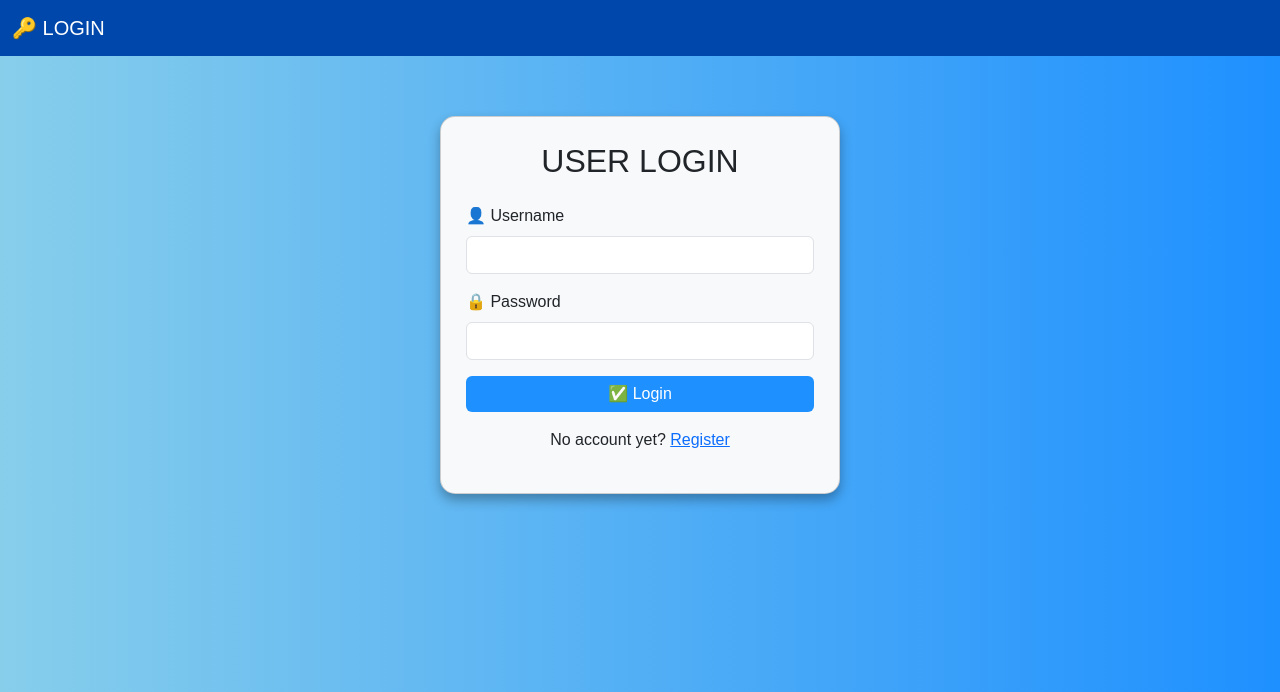
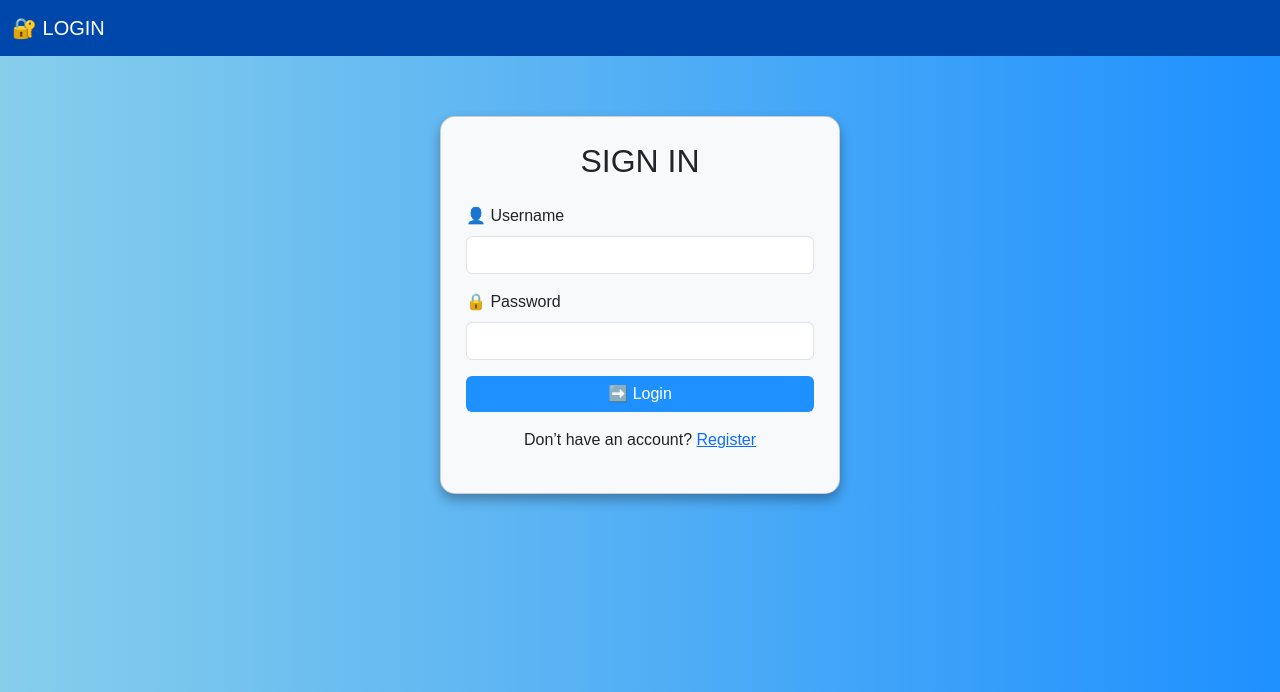
Before and after one commit to DEL222-create/magundayao_radel, a CodeIgniter app: page / in a window 1280 px wide. Shown: the top 692 px of the page. Run offline with CodeIgniter, Linux system fonts and the light colour scheme; data that the repository does not hold is empty; some libraries are stand-ins or nearby versions.

Commit message:
First Commit

```diff
--- a/app/models/UserModel.php
+++ b/app/models/UserModel.php
@@ -13,12 +13,12 @@ class UserModel extends Model
 
   public function getUserByUsername($username)
     {
-    $query = $this->db->table($this->table)
-                      ->where('username', $username)
-                      ->get();
+        $builder = $this->db->table($this->table)
+                            ->where('username', $username);
 
+        $query = $builder->get();
 
-    if ($query->getNumRows() > 0) {
+        if ($query && $query->getNumRows() > 0) {
             return $query->getRowArray();
         }
 
@@ -29,12 +29,7 @@ class UserModel extends Model
     // Insert user (register)
   public function insertUser($data)
     {
-    return $this->db->table($this->table)->insert([
-        'username' => $data['username'],
-        'email'    => $data['email'],
-        'password' => password_hash($data['password'], PASSWORD_DEFAULT),
-        'role'     => $data['role'],
-    ]);
+        return $this->db->table($this->table)->insert($data);
     }
 
 
--- a/app/views/auth/login.php
+++ b/app/views/auth/login.php
@@ -55,20 +55,14 @@ if ($_SERVER['REQUEST_METHOD'] === 'POST') {
   </style>
 </head>
 <body>
-  <nav class="navbar navbar-dark">
+ <nav class="navbar navbar-dark">
     <div class="container-fluid">
-      <a class="navbar-brand" href="/">🔑 LOGIN</a>
+      <a class="navbar-brand" href="/">🔐 LOGIN</a>
     </div>
   </nav>
 
   <div class="card">
-    <h2 class="text-center text-dark mb-4">USER LOGIN</h2>
-
-    <!-- ✅ Show error message -->
-    <?php if (!empty($error)): ?>
-      <div class="alert alert-danger"><?= $error ?></div>
-    <?php endif; ?>
-
+    <h2 class="text-center text-dark mb-4">SIGN IN</h2>
     <form action="<?=site_url('auth/login');?>" method="post">
       <div class="mb-3">
         <label for="username" class="form-label">👤 Username</label>
@@ -78,9 +72,9 @@ if ($_SERVER['REQUEST_METHOD'] === 'POST') {
         <label for="password" class="form-label">🔒 Password</label>
         <input type="password" id="password" name="password" class="form-control" required>
       </div>
-      <button type="submit" class="btn btn-primary w-100">✅ Login</button>
+      <button type="submit" class="btn btn-primary w-100">➡️ Login</button>
     </form>
-    <p class="mt-3 text-center">No account yet? <a href="<?=site_url('auth/register');?>">Register</a></p>
+    <p class="mt-3 text-center">Don’t have an account? <a href="<?=site_url('auth/register');?>">Register</a></p>
   </div>
 
   <script src="https://cdn.jsdelivr.net/npm/bootstrap@5.3.3/dist/js/bootstrap.bundle.min.js"></script>
--- a/app/views/auth/register.php
+++ b/app/views/auth/register.php
@@ -28,6 +28,10 @@
         <input type="text" id="username" name="username" class="form-control" required>
       </div>
       <div class="mb-3">
+        <label for="email" class="form-label">📧 Email</label>
+        <input type="email" id="email" name="email" class="form-control" required>
+      </div>
+      <div class="mb-3">
         <label for="password" class="form-label">🔒 Password</label>
         <input type="password" id="password" name="password" class="form-control" required>
       </div>
```
Lines whose indentation alone changed are shown as unchanged.
